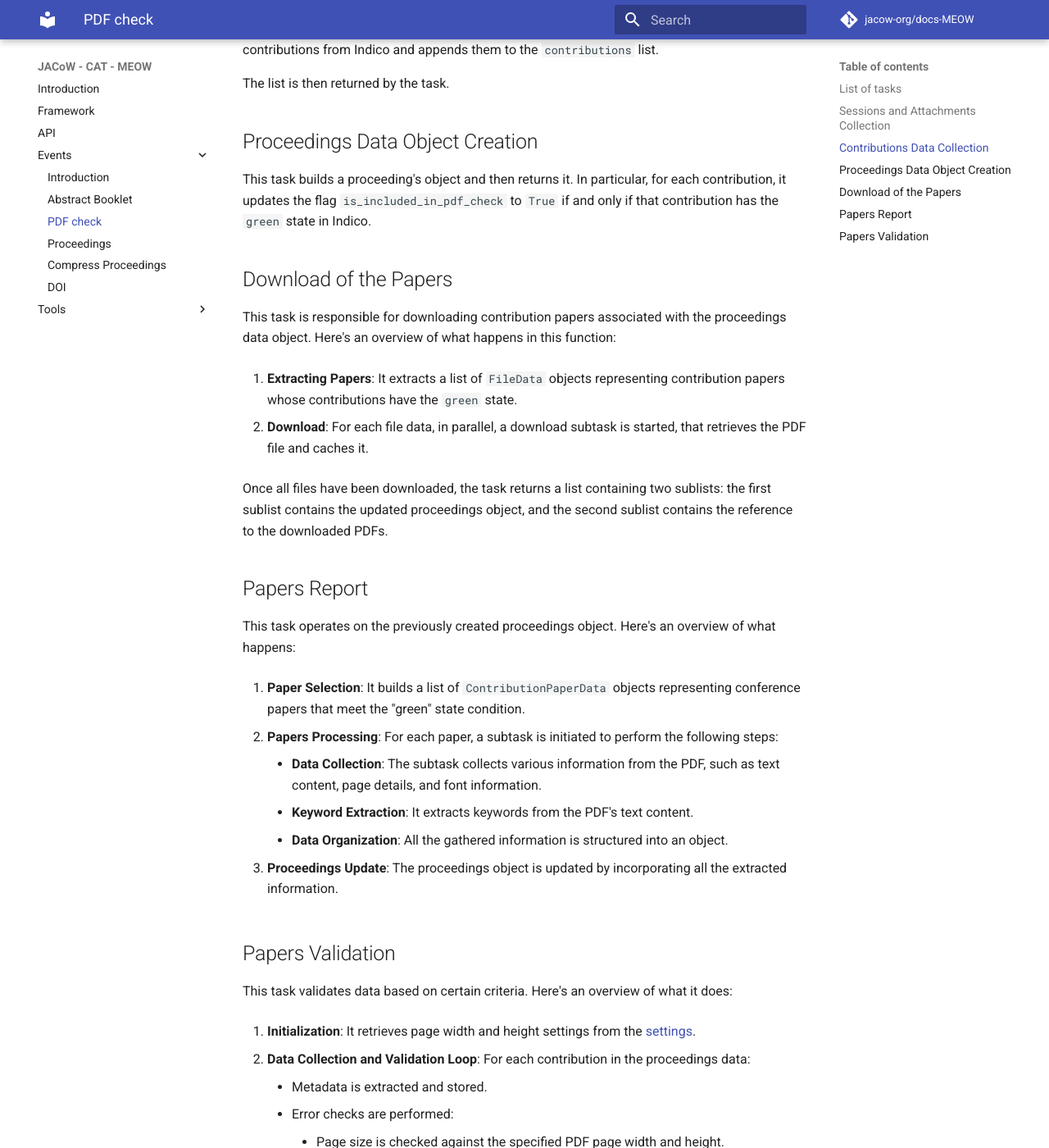
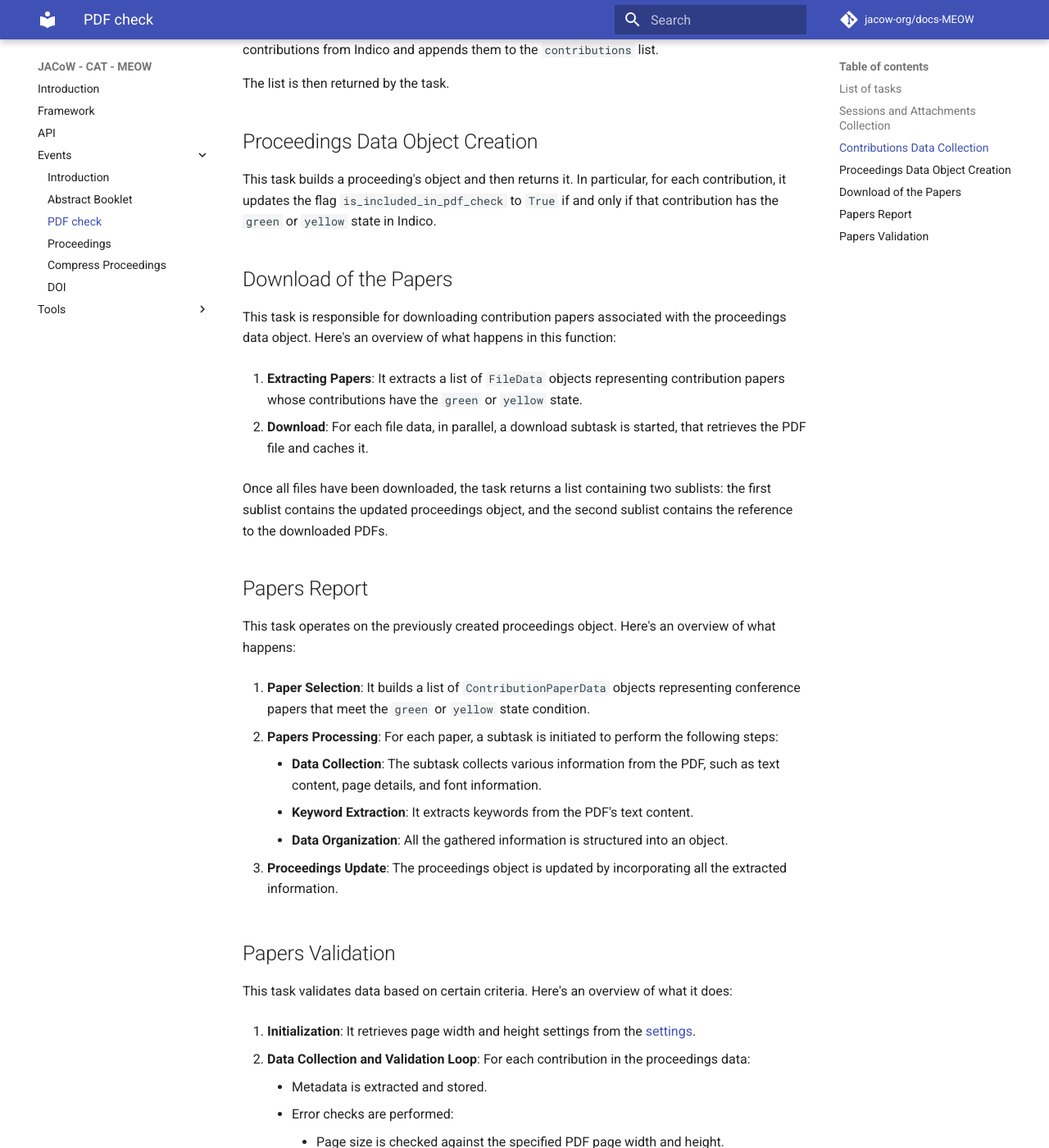
Before and after one commit to JACoW-org/docs-MEOW, an MkDocs documentation site: the page built from docs/events/pdfCheck.md, in a window 1280 px wide and 1400 px high, scrolled down 979 px. Shown: the whole window at 82% size. Built offline with MkDocs 1.6.1 and Material for MkDocs 9.7.7, drawn with Linux system fonts in a browser that asks for light colours; comment, search, counter and statistics services are not loaded.

Commit message:
small fix

```diff
--- a/docs/events/pdfCheck.md
+++ b/docs/events/pdfCheck.md
@@ -30,13 +30,13 @@ The list is then returned by the task.
 
 ## Proceedings Data Object Creation
 
-This task builds a proceeding's object and then returns it. In particular, for each contribution, it updates the flag `is_included_in_pdf_check` to `True` if and only if that contribution has the `green` state in Indico.
+This task builds a proceeding's object and then returns it. In particular, for each contribution, it updates the flag `is_included_in_pdf_check` to `True` if and only if that contribution has the `green` or `yellow` state in Indico.
 
 ## Download of the Papers
 
 This task is responsible for downloading contribution papers associated with the proceedings data object. Here's an overview of what happens in this function:
 
-1. **Extracting Papers**: It extracts a list of `FileData` objects representing contribution papers whose contributions have the `green` state.
+1. **Extracting Papers**: It extracts a list of `FileData` objects representing contribution papers whose contributions have the `green` or `yellow` state.
 
 2. **Download**: For each file data, in parallel, a download subtask is started, that retrieves the PDF file and caches it.
 
@@ -46,7 +46,7 @@ Once all files have been downloaded, the task returns a list containing two subl
 
 This task operates on the previously created proceedings object. Here's an overview of what happens:
 
-1. **Paper Selection**: It builds a list of `ContributionPaperData` objects representing conference papers that meet the "green" state condition.
+1. **Paper Selection**: It builds a list of `ContributionPaperData` objects representing conference papers that meet the `green` or `yellow` state condition.
 
 2. **Papers Processing**: For each paper, a subtask is initiated to perform the following steps:
 
```
